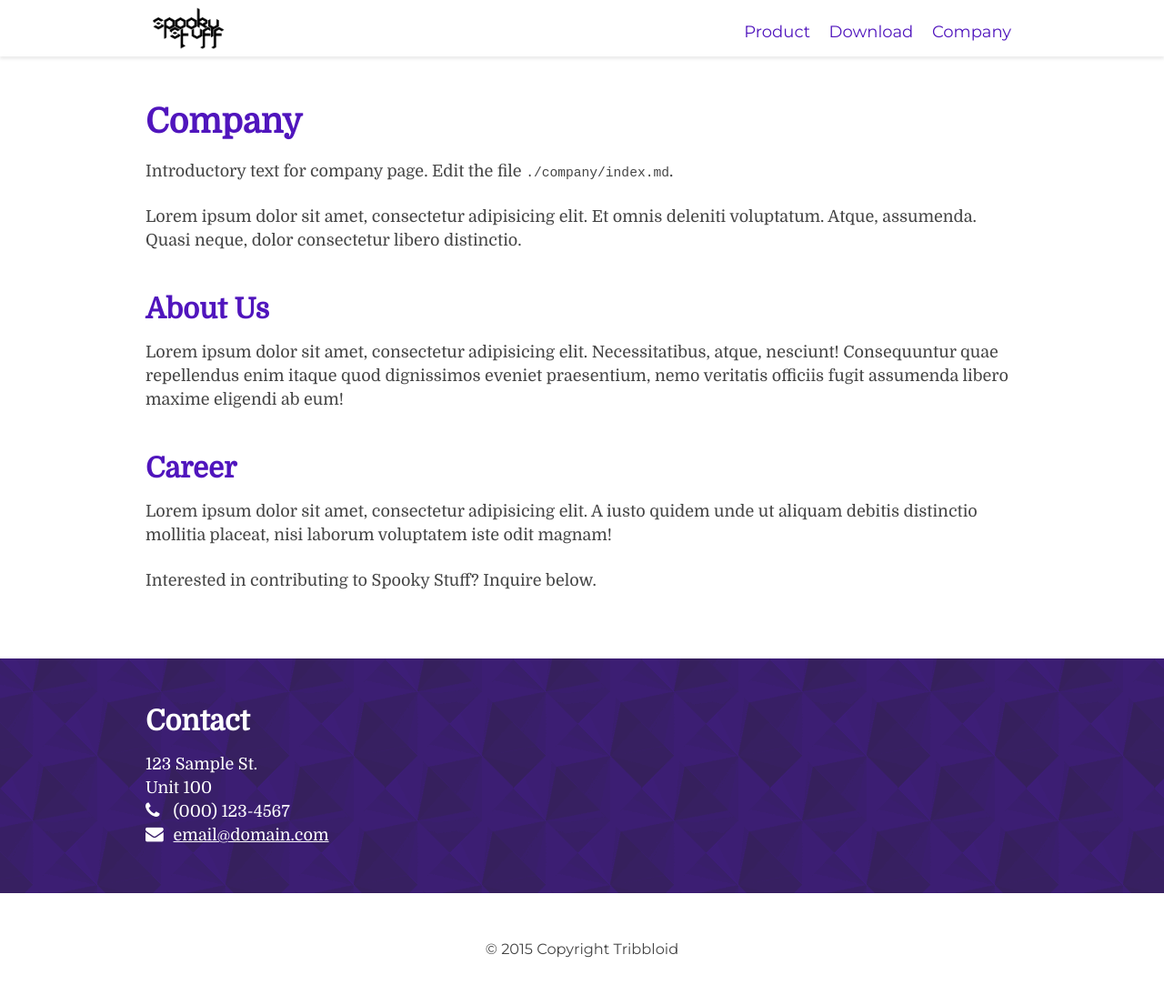
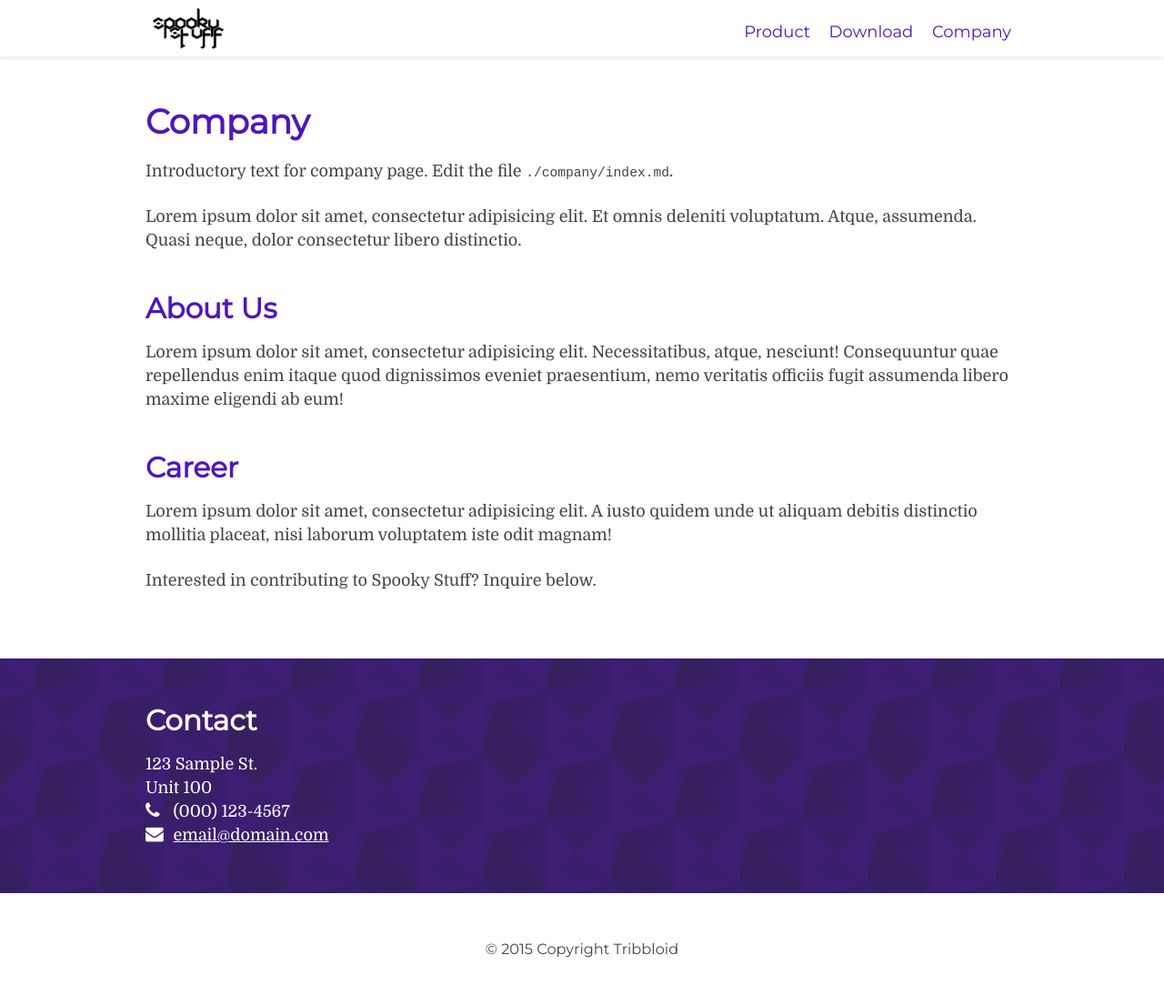
Before and after one commit to tribbloid/tribbloid.github.io, a Jekyll site: the page built from company/index.md, in a window 1280 px wide. Shown: the whole page at 91% size. Built offline with Jekyll 4.4.1, drawn with Linux system fonts in a browser that asks for light colours; nearby versions of some CDN libraries.

Commit message:
headings font

```diff
--- a/_sass/_company.scss
+++ b/_sass/_company.scss
@@ -1,17 +1,19 @@
 .company-section {
     padding: $padding_vertical_mobile $padding_horizontal;
 
+    .company-title, h2 {
+        @include heading-margins;
+        font-family: $font_ss;
+        color: $purple;
+    }
+
     .company-title {
         @include title-3;
-        @include heading-margins;
         margin-top: 0;
-        color: $purple;
     }
 
     h2 {
         @include title-4;
-        @include heading-margins;
-        color: $purple;
     }
 }
 
--- a/_sass/_contact_info.scss
+++ b/_sass/_contact_info.scss
@@ -6,6 +6,7 @@
     .contact-info-title {
         @include title-4;
         @include heading-margins;
+        font-family: $font_ss;
         margin-top: 0;
     }
 
--- a/_sass/_download.scss
+++ b/_sass/_download.scss
@@ -4,6 +4,7 @@
     .download-title {
         @include title-3;
         @include heading-margins;
+        font-family: $font_ss;
         margin-top: 0;
         color: $purple;
     }
```
Also changed, not shown: 1 other file.
